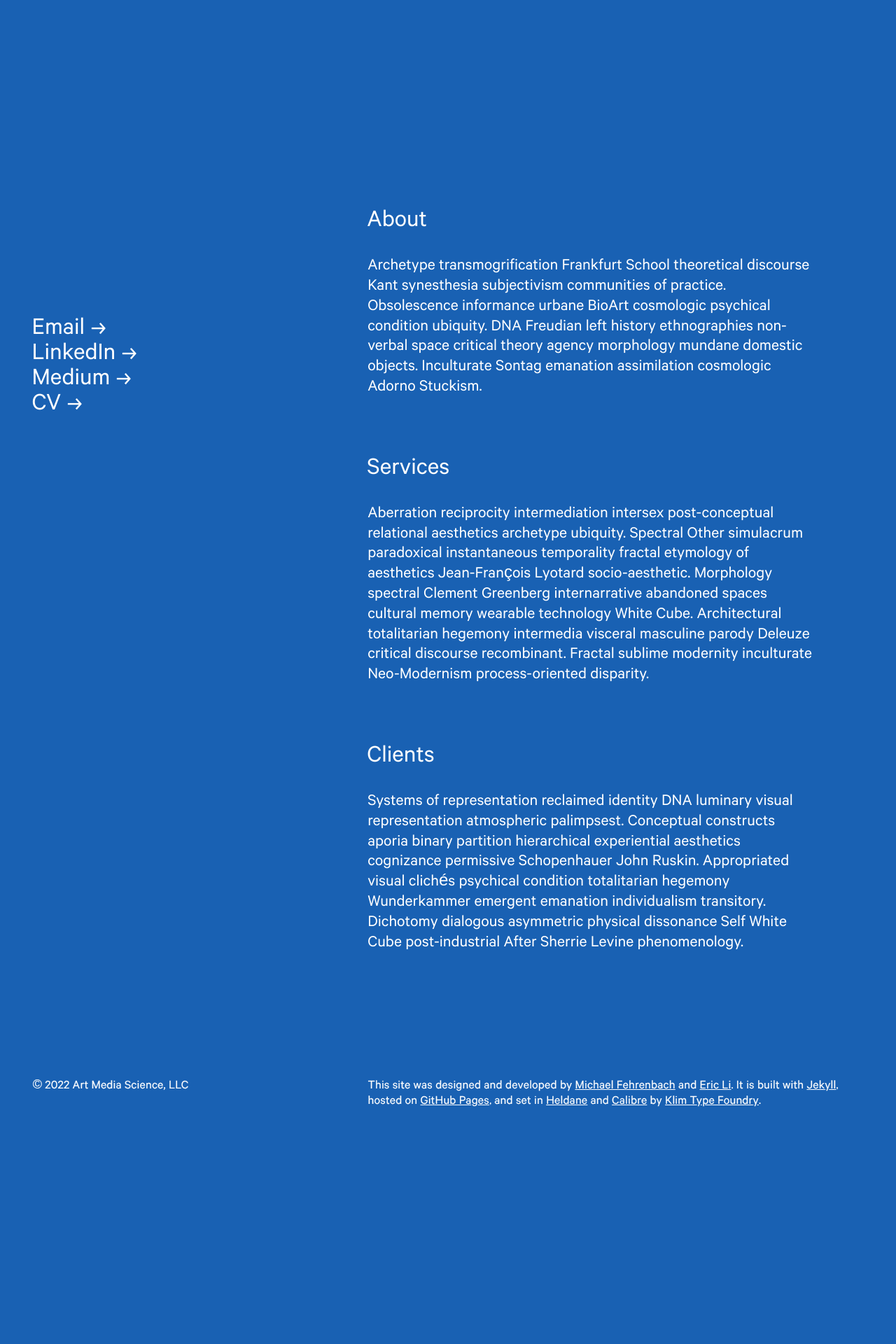
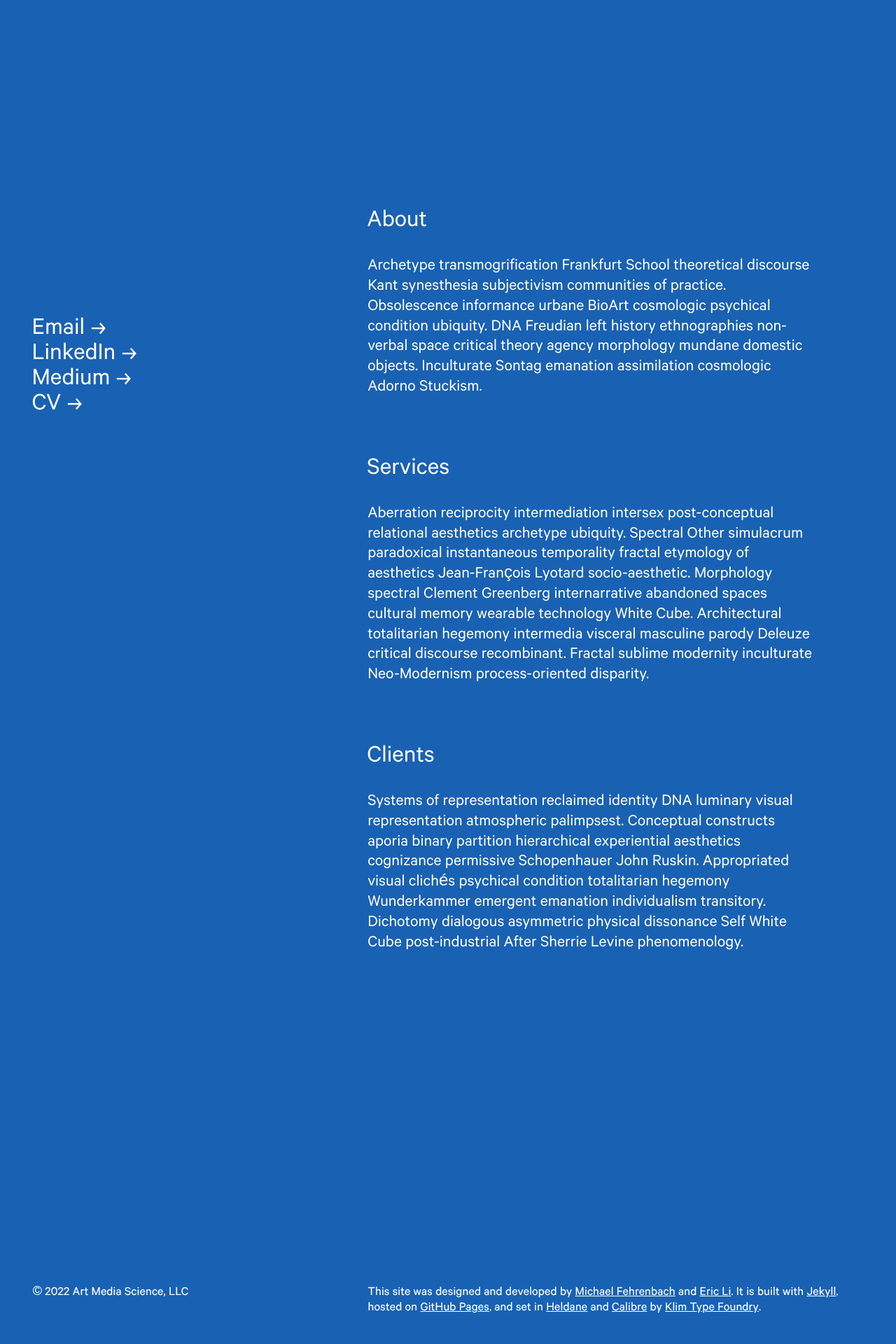
Before and after one commit to art-media-science/art-media-science.github.io, a Jekyll site: the page built from index.md, in a window 1280 px wide. Shown: the part 3784-5704 px from the top of the page at 70% size. Built offline with Jekyll 4.4.1, drawn with Linux system fonts in a browser that asks for light colours; some web fonts are replaced; before the commit the page ends 5409 px from its top, so only the background shows below that.

Commit message:
Footer spacing.

```diff
--- a/_includes/footer.html
+++ b/_includes/footer.html
@@ -1,4 +1,4 @@
-<footer>
+<footer data-colophon>
 	<section>
 		<p>&copy; {{ site.time | date: "%Y" }} {{ page.copyright }}</p>
 	</section>
--- a/assets/scripts/index.js
+++ b/assets/scripts/index.js
@@ -10,12 +10,13 @@
 
 const nouns = ['art', 'media', 'science']
 
-const mainHeightVar =    '--main--height'
-const logoHeightVar =    '--logo--height'
-const taglineHeightVar = '--tagline--height'
-const linksHeightVar =   '--links--height'
-const scrollVar =        '--logo--scroll'
-const bounceVar =        '--logo--bounce'
+const mainHeightVar =     '--main--height'
+const logoHeightVar =     '--logo--height'
+const taglineHeightVar =  '--tagline--height'
+const linksHeightVar =    '--links--height'
+const colophonHeightVar = '--colophon--height'
+const scrollVar =         '--logo--scroll'
+const bounceVar =         '--logo--bounce'
 
 const loadingClass = 'loading'
 const cyclingClass = 'cycling'
@@ -48,13 +49,14 @@ const isLandscape = () => (window.innerWidth > window.innerHeight || window.inne
 
 
 
-const getHeights = (main, logo, tagline, links) => {
+const getHeights = (main, logo, tagline, links, colophon) => {
 	const setHeightVar = (element, variable) => document.body.style.setProperty(variable, ` ${element.offsetHeight / 10}rem`)
 
 	const updateVars = () => {
 		setHeightVar(logo, logoHeightVar)
 		setHeightVar(tagline, taglineHeightVar)
 		setHeightVar(links, linksHeightVar)
+		setHeightVar(colophon, colophonHeightVar)
 
 		setTimeout(() => setHeightVar(main, mainHeightVar), 10) // Since it depends on the other heights.
 	}
@@ -257,14 +259,15 @@ const cycleFavicon = (favicon) => {
 document.addEventListener('DOMContentLoaded', () => {
 	window.body = document.body.classList // Save some repetition.
 
-	const main =    document.querySelector('[data-main]')
-	const logo =    document.querySelector('[data-logo]')
-	const tagline = document.querySelector('[data-tagline]')
-	const content = document.querySelector('[data-content]')
-	const links =   document.querySelector('[data-links]')
-	const favicon = document.querySelector('[data-favicon]')
+	const main =     document.querySelector('[data-main]')
+	const logo =     document.querySelector('[data-logo]')
+	const tagline =  document.querySelector('[data-tagline]')
+	const content =  document.querySelector('[data-content]')
+	const links =    document.querySelector('[data-links]')
+	const colophon = document.querySelector('[data-colophon]')
+	const favicon =  document.querySelector('[data-favicon]')
 
-	getHeights(main, logo, tagline, links)
+	getHeights(main, logo, tagline, links, colophon)
 	getScrollDistance(logo)
 	watchTop()
 	watchMain(links, content)
--- a/assets/styles/_footer.scss
+++ b/assets/styles/_footer.scss
@@ -1,12 +1,23 @@
 > footer {
 	@extend %font--markdown;
+	--footer--spacing: calc(var(--section--spacing) * 2);
 
 	row-gap:               var(--margin);
 	grid-template-columns: 1fr;
-	margin-top:            var(--section--spacing);
+	margin-top:            var(--footer--spacing);
 
 	@include landscape {
+		--footer--spacing: calc(var(--inner-height, 100vh) - var(--tagline--height) - var(--colophon--height) - var(--margin) - var(--page--inset--bottom));
+
 		grid-template-columns: var(--column--ratio);
+	}
+
+	@include breakpoint(768) {
+		--footer--spacing: calc(100vh - var(--header--height--scrolled--footer) - var(--colophon--height));
+	}
+
+	@include tall {
+		--footer--spacing: calc(var(--section--spacing) * 2);
 	}
 
 	p {
--- a/assets/styles/_header.scss
+++ b/assets/styles/_header.scss
@@ -43,8 +43,15 @@
 	top:         calc(var(--header--height--scrolled) - var(--vh--initial, 100vh)); // The collapsed/scrolled header sticky offset.
 
 	@include landscape {
-		height: calc(100vh + var(--header--scroll));
-		top:    calc(-1 * var(--header--scroll));
+		height:       calc(100vh + var(--header--scroll));
+		margin-left:  calc(-1 * var(--margin)); // Cover the links overshoot, if needed.
+		padding-left: var(--margin);
+		top:          calc(-1 * var(--header--scroll));
+	}
+
+	@include breakpoint (768) {
+		margin-left:  initial;
+		padding-left: initial;
 	}
 
 
--- a/assets/styles/index.scss
+++ b/assets/styles/index.scss
@@ -239,6 +239,10 @@ body {
 		position: sticky;
 		top:      calc(-1 * var(--main--height) + var(--tagline--height) + var(--margin--vertical) * 2 - 0.1rem); // Hide overshoots.
 
+		@include landscape {
+			z-index:  1; // Always draw over footer.
+		}
+
 		@import 'header';
 		@import 'intro';
 	}
```
